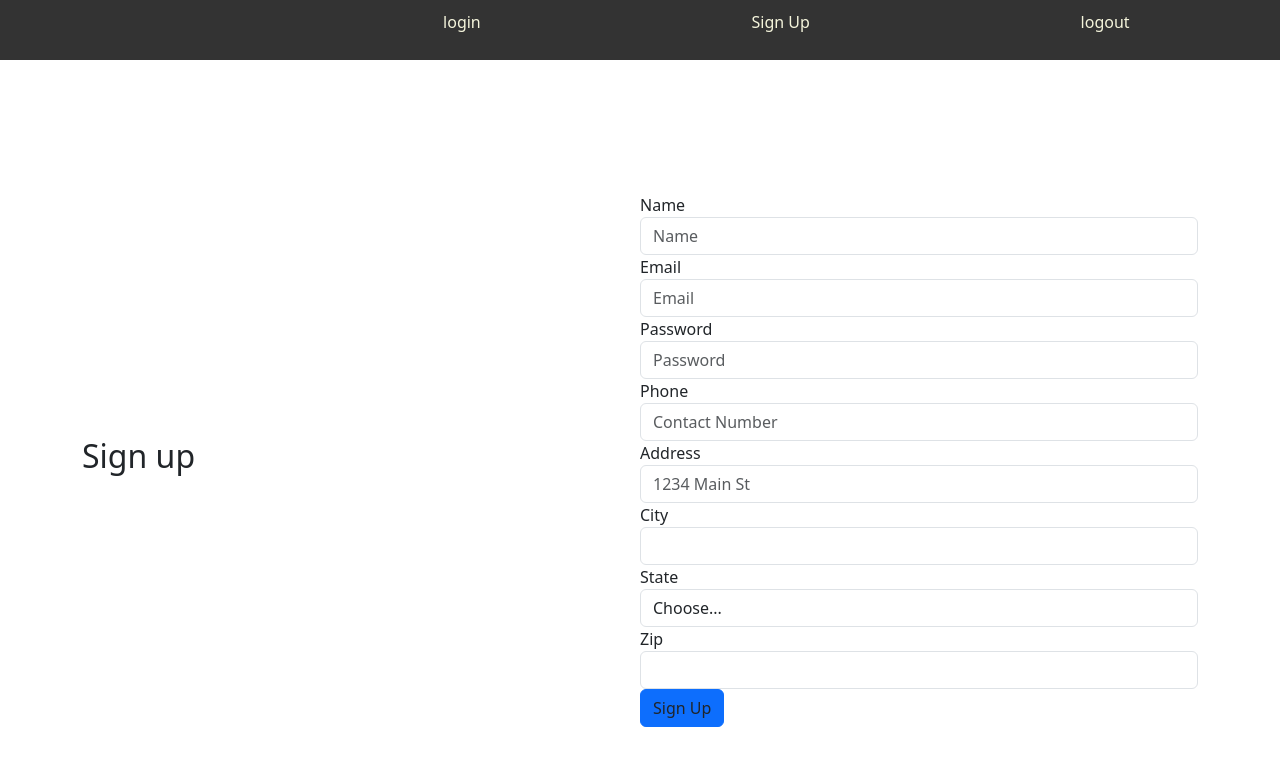
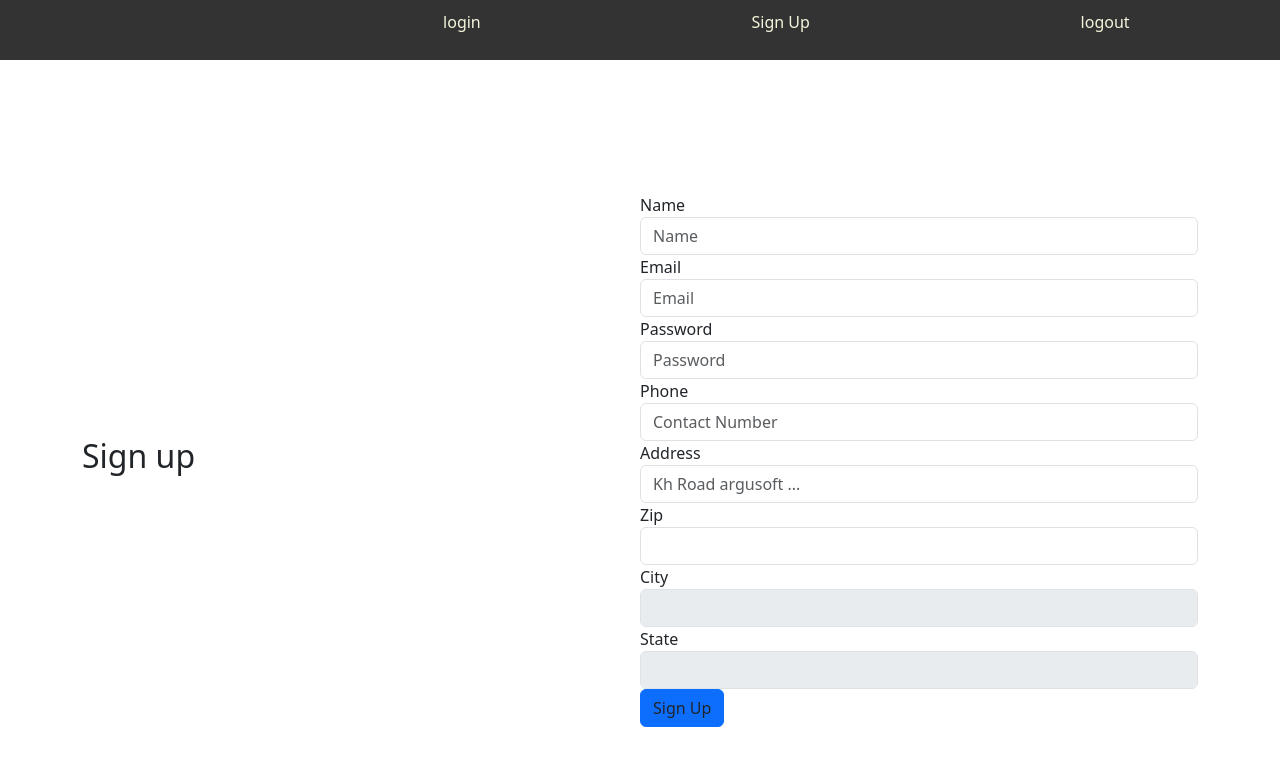
Before and after one commit to guneetk404/user-directory-frontend, a Vue app: page /signup in a window 1280 px wide. Shown: the top 766 px of the page. Built offline with nearby package versions, Linux system fonts and the light colour scheme; what vue3-google-login would draw is missing.

Commit message:
added edit component and auto fetching state and city

```diff
--- /dev/null
+++ b/src/components/editDialog.vue
@@ -0,0 +1,296 @@
+<!--
+<template>
+  <h3 class="centered-form">Update your details</h3>
+
+  <div class="container">
+    <form @submit.prevent="signUp" class="centered-form">
+      <div class="form-row">
+        <div class="form-group">
+          <label for="inputName">Name</label>
+          <input
+            type="text"
+            class="form-control"
+            id="inputName"
+            placeholder="Name"
+            v-model="editedName"
+            required
+          />
+        </div>
+        <div class="form-group">
+          <label for="inputEmail">Email</label>
+          <input
+            disabled
+            type="email"
+            class="form-control"
+            id="inputEmail"
+            placeholder="Email"
+            v-model="editedEmail"
+            required
+          />
+        </div>
+        <div class="form-group">
+          <label for="inputPhone">Phone</label>
+          <input
+            type="number"
+            class="form-control"
+            id="inputPhone"
+            placeholder="Contact Number"
+            v-model="editedPhone"
+            required
+          />
+        </div>
+      </div>
+      <div class="form-row">
+        <div class="form-group">
+          <label for="inputAddress">Address</label>
+          <input
+            type="text"
+            class="form-control"
+            id="inputAddress"
+            placeholder="1234 Main St"
+            v-model="editedAddress"
+          />
+        </div>
+        <div class="form-group">
+          <label for="inputCity">City</label>
+          <input
+            type="text"
+            v-model="editedCity"
+            class="form-control"
+            id="inputCity"
+          />
+        </div>
+        <div class="form-group">
+          <label for="inputState">State</label>
+          <select id="inputState" v-model="editedState" class="form-control">
+            <option value="" selected disabled>Choose...</option>
+            <option v-for="state in indianStates" :key="state">
+              {{ state }}
+            </option>
+          </select>
+        </div>
+        <div class="form-group">
+          <label for="inputZip">Zip</label>
+          <input
+            type="text"
+            class="form-control"
+            v-model="editedZip"
+            id="inputZip"
+          />
+        </div>
+      </div>
+      <button type="submit" @click="saveChanges" class="btn btn-primary">
+        update details
+      </button>
+      <button type="button" @click="cancelChanges" class="btn btn-primary">
+        Cancel
+      </button>
+    </form>
+  </div>
+</template> -->
+
+<template>
+  <div class="update-details-form">
+    <h3 class="form-title">Update Your Details</h3>
+
+    <form @submit.prevent="saveChanges" class="form">
+      <div class="form-group">
+        <label for="inputName">Name</label>
+        <input
+          type="text"
+          class="form-control"
+          id="inputName"
+          placeholder="Name"
+          v-model="editedName"
+          required
+        />
+      </div>
+
+      <div class="form-group">
+        <label for="inputEmail">Email</label>
+        <input
+          disabled
+          type="email"
+          class="form-control"
+          id="inputEmail"
+          placeholder="Email"
+          v-model="editedEmail"
+          required
+        />
+      </div>
+
+      <div class="form-group">
+        <label for="inputPhone">Phone</label>
+        <input
+          type="number"
+          class="form-control"
+          id="inputPhone"
+          placeholder="Contact Number"
+          v-model="editedPhone"
+          required
+        />
+      </div>
+
+      <div class="form-group">
+        <label for="inputAddress">Address</label>
+        <input
+          type="text"
+          class="form-control"
+          id="inputAddress"
+          placeholder="1234 Main St"
+          v-model="editedAddress"
+        />
+      </div>
+      <div class="form-group">
+        <label for="inputZip">Zip</label>
+        <input
+          type="text"
+          class="form-control"
+          v-model="editedZip"
+          id="inputZip"
+          @blur="fetchPincode"
+        />
+      </div>
+
+      <div class="form-group">
+        <label for="inputCity">City</label>
+        <input
+          type="text"
+          v-model="editedCity"
+          class="form-control"
+          id="inputCity"
+        />
+      </div>
+
+      <div class="form-group">
+        <label for="inputState">State</label>
+        <input
+          disabled
+          type="text"
+          v-model="editedState"
+          class="form-control"
+          id="inputState"
+        />
+      </div>
+
+      <div class="form-buttons">
+        <button type="submit" class="btn btn-primary">Update Details</button>
+        <button type="button" @click="cancelChanges" class="btn btn-secondary">
+          Cancel
+        </button>
+      </div>
+    </form>
+  </div>
+</template>
+
+<script>
+import axios from "axios";
+
+export default {
+  props: ["email"],
+  data() {
+    return {
+      editedName: "",
+      editedEmail: this.email,
+      editedPhone: "",
+      editedAddress: "",
+      editedCity: "",
+      editedZip: "",
+      editedState: "",
+      showEditDialog: true,
+    };
+  },
+  methods: {
+    async saveChanges() {
+      try {
+        const token = localStorage.getItem("token");
+        const headers = {
+          Authorization: `Bearer ${token}`,
+        };
+        let data = {
+          name: this.editedName,
+          email: this.editedEmail,
+          phone: this.editedPhone,
+          address: this.editedAddress,
+          city: this.editedCity,
+          state: this.editedState,
+          zip: this.editedZip,
+        };
+        console.log(data);
+        const updatedData = await axios.put(
+          "http://localhost:3000/update",
+          data,
+          { headers }
+        );
+        console.log(updatedData);
+      } catch (err) {
+        console.log(err);
+      }
+
+      this.$emit("changes-saved");
+    },
+    cancelChanges() {
+      this.$emit("changes-saved");
+    },
+    async fetchPincode() {
+      const pincode = this.editedZip;
+      console.log(pincode);
+      const response = await axios.get(
+        `https://api.postalpincode.in/pincode/${pincode}`
+      );
+      // console.log(response.data[0].PostOffice[0].District);
+      // console.log(response.data[0].PostOffice[0].State);
+      this.editedCity = response.data[0].PostOffice[0].District;
+      this.editedState = response.data[0].PostOffice[0].State;
+      console.log("output", pincode);
+    },
+  },
+};
+</script>
+
+<style scoped>
+.update-details-form {
+  text-align: center;
+  padding: 20px;
+}
+
+.form-title {
+  font-size: 24px;
+  margin-bottom: 20px;
+}
+
+.form {
+  max-width: 500px;
+  margin: 0 auto;
+  background-color: #f4f4f4;
+  padding: 20px;
+  border-radius: 5px;
+  box-shadow: 0 0 10px rgba(0, 0, 0, 0.2);
+}
+
+.form-group {
+  margin-bottom: 15px;
+}
+
+.form-control {
+  width: 100%;
+  padding: 10px;
+  border: 1px solid #ccc;
+  border-radius: 5px;
+}
+
+.form-row {
+  display: flex;
+}
+
+.form-group.col-md-6 {
+  flex: 0 0 calc(50% - 10px);
+  margin-right: 20px;
+}
+
+.form-buttons {
+  display: flex;
+  justify-content: space-between;
+  margin-top: 20px;
+}
+</style>
--- a/src/main.js
+++ b/src/main.js
@@ -5,6 +5,7 @@ import router from './router'
 import '@mdi/font/css/materialdesignicons.css'; // Import the MDI CSS
 
 import 'vuetify/styles'
+
 import { createVuetify } from 'vuetify'
 import * as components from 'vuetify/components'
 import * as directives from 'vuetify/directives'
@@ -17,6 +18,7 @@ const vuetify = createVuetify({
 const app = createApp(App)
 app.use(vuetify)
 app.use(router)
+
 const CLIENT_ID='152886278588-403jcegl965fcofhuhnpq6sa2mkgnhd0.apps.googleusercontent.com'
 app.use(vue3google,{
           clientId: CLIENT_ID
--- a/src/pages/signUp.vue
+++ b/src/pages/signUp.vue
@@ -58,13 +58,24 @@
             type="text"
             class="form-control"
             id="inputAddress"
-            placeholder="1234 Main St"
+            placeholder="Kh Road argusoft ..."
             v-model="address"
+          />
+        </div>
+        <div class="form-group">
+          <label for="inputZip">Zip</label>
+          <input
+            type="text"
+            class="form-control"
+            v-model="zip"
+            id="inputZip"
+            @blur="fetchPincode"
           />
         </div>
         <div class="form-group">
           <label for="inputCity">City</label>
           <input
+          disabled
             type="text"
             v-model="city"
             class="form-control"
@@ -73,17 +84,15 @@
         </div>
         <div class="form-group">
           <label for="inputState">State</label>
-          <select id="inputState" v-model="state" class="form-control">
-            <option value="" selected disabled>Choose...</option>
-            <option v-for="state in indianStates" :key="state">
-              {{ state }}
-            </option>
-          </select>
+          <input
+          disabled
+          type="text"
+          v-model="state"
+          class="form-control"
+          id="inputState"
+        />
         </div>
-        <div class="form-group">
-          <label for="inputZip">Zip</label>
-          <input type="text" class="form-control" v-model="zip" id="inputZip" />
-        </div>
+
       </div>
       <button type="submit" class="btn btn-primary">Sign Up</button>
     </form>
@@ -99,36 +108,7 @@ import "vue3-toastify/dist/index.css";
 export default {
   data() {
     return {
-      indianStates: [
-        "Andhra Pradesh",
-        "Arunachal Pradesh",
-        "Assam",
-        "Bihar",
-        "Chhattisgarh",
-        "Goa",
-        "Gujarat",
-        "Haryana",
-        "Himachal Pradesh",
-        "Jharkhand",
-        "Karnataka",
-        "Kerala",
-        "Madhya Pradesh",
-        "Maharashtra",
-        "Manipur",
-        "Meghalaya",
-        "Mizoram",
-        "Nagaland",
-        "Odisha",
-        "Punjab",
-        "Rajasthan",
-        "Sikkim",
-        "Tamil Nadu",
-        "Telangana",
-        "Tripura",
-        "Uttar Pradesh",
-        "Uttarakhand",
-        "West Bengal",
-      ],
+
       name: "",
       email: "",
       password: "",
@@ -140,6 +120,7 @@ export default {
       zip: null,
     };
   },
+
   methods: {
     async signUp() {
       try {
@@ -161,7 +142,7 @@ export default {
         if (signUpData.data.success) {
           await router.push("/login");
           toast.success("Successfully Signed Up ", { autoclose: 5000 });
-        }else{
+        } else {
           toast.error(signUpData.data.message);
         }
       } catch (err) {
@@ -169,6 +150,19 @@ export default {
         console.log("hhhh");
         toast.error("Sorry unable to Sign up ", { autoclose: 5000 });
       }
+    },
+    async fetchPincode() {
+      const pincode = this.zip;
+      const response = await axios.get(
+        `https://api.postalpincode.in/pincode/${pincode}`
+      );
+      console.log(response.data[0].PostOffice[0].District);
+      console.log(response.data[0].PostOffice[0].State);
+      this.city = response.data[0].PostOffice[0].District;
+      this.state = response.data[0].PostOffice[0].State;
+      console.log(this.city);
+      console.log(this.state)
+      console.log("output", pincode);
     },
   },
 };
```
Also changed, not shown: src/App.vue (+7 -12 lines), src/pages/homePage.vue (+28 -6 lines).
